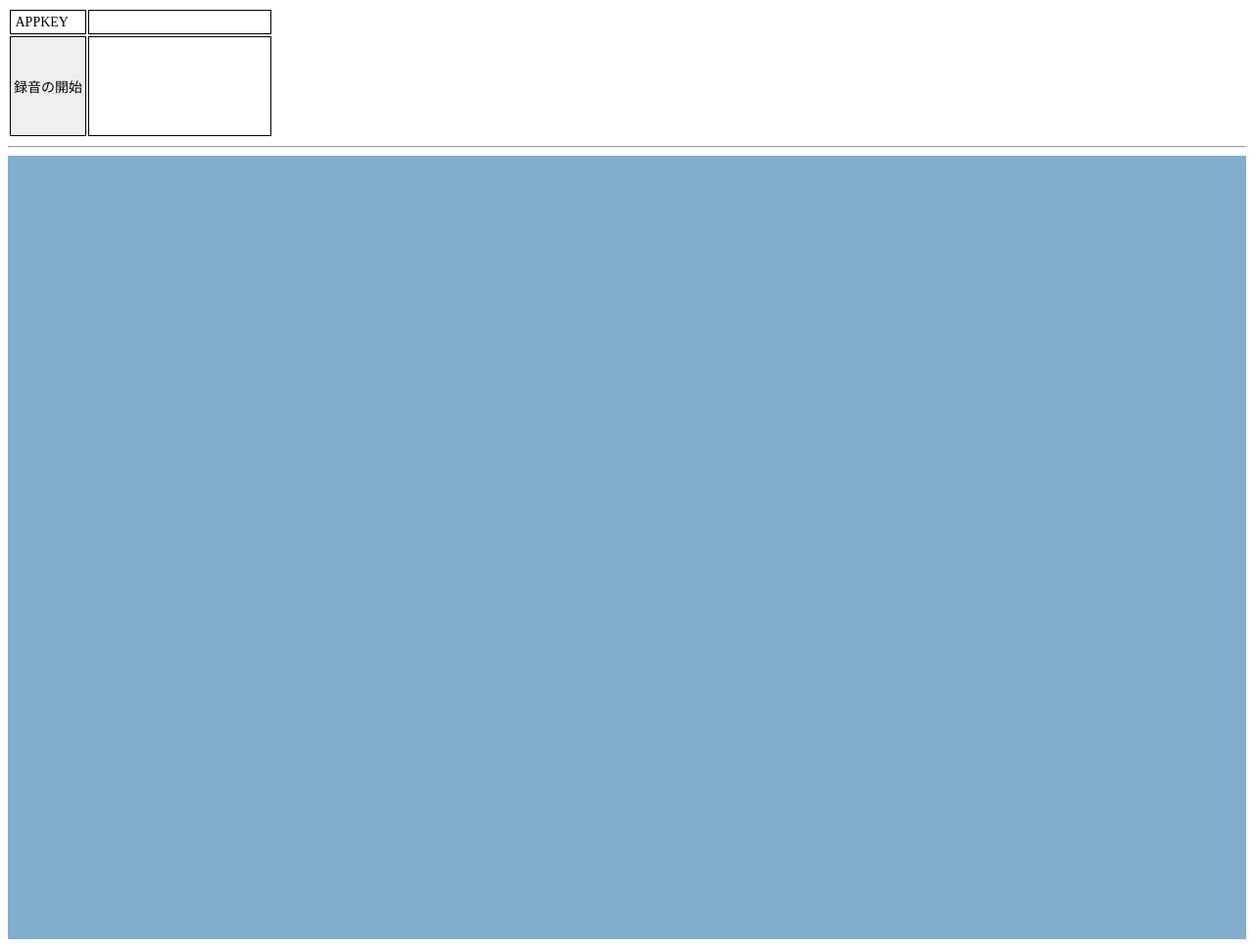
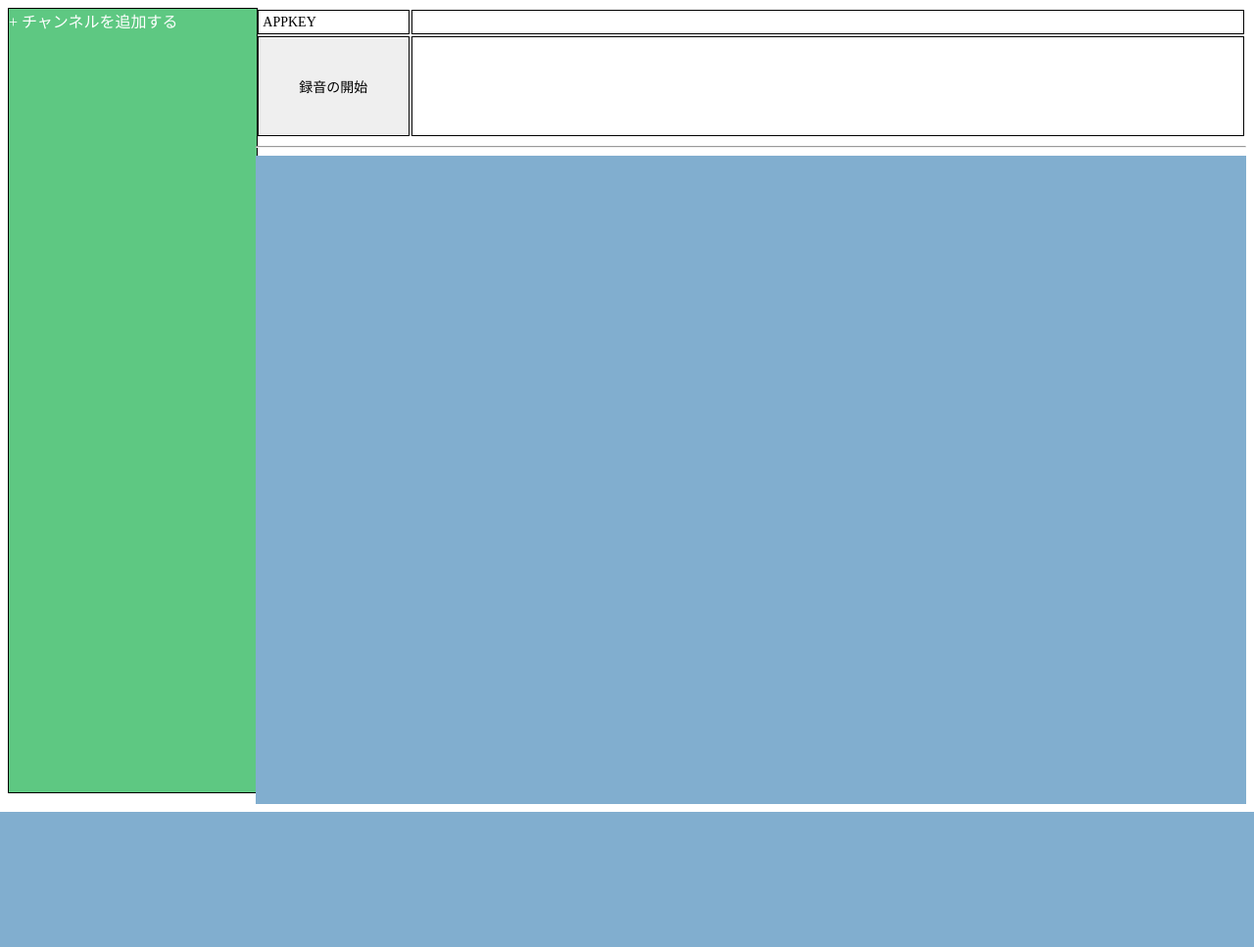
Before and after one commit to MeetingRecord/MeetingRecord, a PHP site: page /main.html in a window 1280 px wide. Shown: the whole page at 98% size. After the commit the page ends 829 px from the top, so only its background shows below. Run offline with PHP 8.4, Linux system fonts and the light colour scheme; some libraries are stand-ins or nearby versions.

Commit message:
見た目変更

```diff
--- a/meeting_place/main.css
+++ b/meeting_place/main.css
@@ -1,6 +1,7 @@
 table {
   table-layout: fixed;
   height: 1px;
+  width: 60%;
 }
 
 td {
@@ -72,7 +73,8 @@ td {
 /*チャットのフィールド*/
 #id_chat_view_field {
   width: 100%;
-  min-height: 100vh;
+  /* min-height: 100vh; */
+  min-height: 82.7vh;
   padding: 7px 0 14px;
   box-sizing: border-box;
   background-color: #EEE;
@@ -82,7 +84,7 @@ td {
   /*縦向きのスクロール許可*/
   overflow-y: scroll;
   -webkit-overflow-scrolling: touch;
-  /*IE、Edgeでスクロールバーを非表示にする*/
+  /* IE、Edgeでスクロールバーを非表示にする */
   -ms-overflow-style: none;
   display: flex;
   justify-content: flex-start;
@@ -175,3 +177,56 @@ td {
 .right {
   text-align: right;
 }
+
+.channelListManagement {
+  width: 100%;
+  min-height: 100vh;
+  border-style: solid;
+  border-width: 1px;
+  background-color:rgb(94, 200, 130);
+  border-color: black;
+  text-align: left;
+  color: white;
+}
+
+.channelText {
+  width: 20%;
+}
+
+/* #id_chat_view_field {
+  width: 100%;
+  min-height: 100vh;
+  border-style: solid;
+  border-width: 1px;
+  border-color:black;
+}  */
+
+.main_content {
+  display: flex;
+  width: 100%;
+}
+
+.recording_button {
+  width: 15%;
+}
+
+.recognitionResult {
+  width: 500px;
+}
+
+.recording_table {
+  width: 100%;
+}
+
+.text {
+  width: 100%;
+}
+
+.channel_content {
+  width: 20%;
+}
+
+.recording_place {
+  width: 80%;
+  height: 100%;
+}
--- a/meeting_place/main.html
+++ b/meeting_place/main.html
@@ -9,10 +9,22 @@
   <script type="text/javascript" src="./Ami_voice/recorder.js"></script>
   <script type="text/javascript" src="./Ami_voice/wrp.js"></script>
   <script type="text/javascript" src="./Ami_voice/result.js"></script>
+  <script src="https://ajax.googleapis.com/ajax/libs/jquery/3.2.1/jquery.min.js"></script>
   <link rel="stylesheet" href="./main.css" />
 </head>
 
 <body lang="ja">
+  <div class="main_content">
+    <!-- チャンネル作成 -->
+    <div class="channel_content">
+      <div class="channelListManagement">
+        <div class="addChannel" id="id_addChannel">+ チャンネルを追加する</div>
+        <div class="channelList">
+          <ul class="channelListUl" id="id_channelListUl"></ul>
+        </div>
+      </div>
+    </div>
+
     <!-- <label for="id_app_key">AAPPKEY</label>
     <input type="text" id="id_app_key" />
     <input type="button" value="●" id="id_button_record_start" /> -->
@@ -35,7 +47,8 @@
       <input type="hidden" class="text" id="issueButton" />
       <!---------------- サーバーURL ----------------->
       <input type="hidden" class="text" id="serverURL" spellcheck="false" />
-      <table>
+      <div class="recording_place">
+        <table class="recording_table">
           <!---------------- 接続エンジン ----------------->
           <input
             type="hidden"
@@ -116,7 +129,7 @@
             </td>
           </tr>
           <tr>
-          <td>&nbsp;APPKEY</td>
+            <td class="recording_button">&nbsp;APPKEY</td>
             <td>
               <input
                 type="text"
@@ -178,7 +191,7 @@
           </tr>
           <!-- 録音の開始 -->
           <tr>
-          <td>
+            <td class="recording_button">
               <button class="text" id="resumePauseButton" tabindex="5">
                 録音の開始
               </button>
@@ -197,6 +210,8 @@
           <div id="id_chat_view_field">
             <!--書き込み済チャットテキスト-->
             <ul id="id_chat_list"></ul>
+      </div>
+    </div>
   </div>
   <script src="https://ajax.googleapis.com/ajax/libs/jquery/3.2.1/jquery.min.js"></script>
   <script src="https://unpkg.com/axios/dist/axios.min.js"></script>
@@ -592,6 +607,35 @@
         version.innerHTML = Wrp.version;
         //console.log(Wrp);
       })();
+
+      // 「チャンネル追加する」ボタンクリック時のイベントハンドラ
+      $("#id_addChannel").on("click", () => {
+        // チャンネル名の入力
+        const channelName = inputTextWithDialog("チャンネル名を入力してください");
+        if (channelName != null) {
+          // 親要素
+          var list = document.getElementById("id_channelListUl");
+          // 追加するチャンネル要素を作成
+          var li = document.createElement("li");
+          li.innerHTML = channelName;
+          li.className = "channelListItem";
+          // valueにlistの子要素数をセットして識別する
+          li.value = list.childElementCount;
+          // 末尾に追加
+          list.appendChild(li);
+          console.log(list);
+          ContentProxy.CreateChannel(channelName);
+        }
+      });
+
+      // 追加するチャンネル名の入力
+      // guideMessage：ダイアログに表示するガイド分
+      function inputTextWithDialog(guideMessage) {
+        // 入力ダイアログを表示
+        const inputText = window.prompt(guideMessage, "");
+        console.log("input text:" + inputText);
+        return inputText;
+      }
     </script>
   </tr>
 </body>
```
Also changed, not shown: 1 other file. Lines whose indentation alone changed are shown as unchanged.
